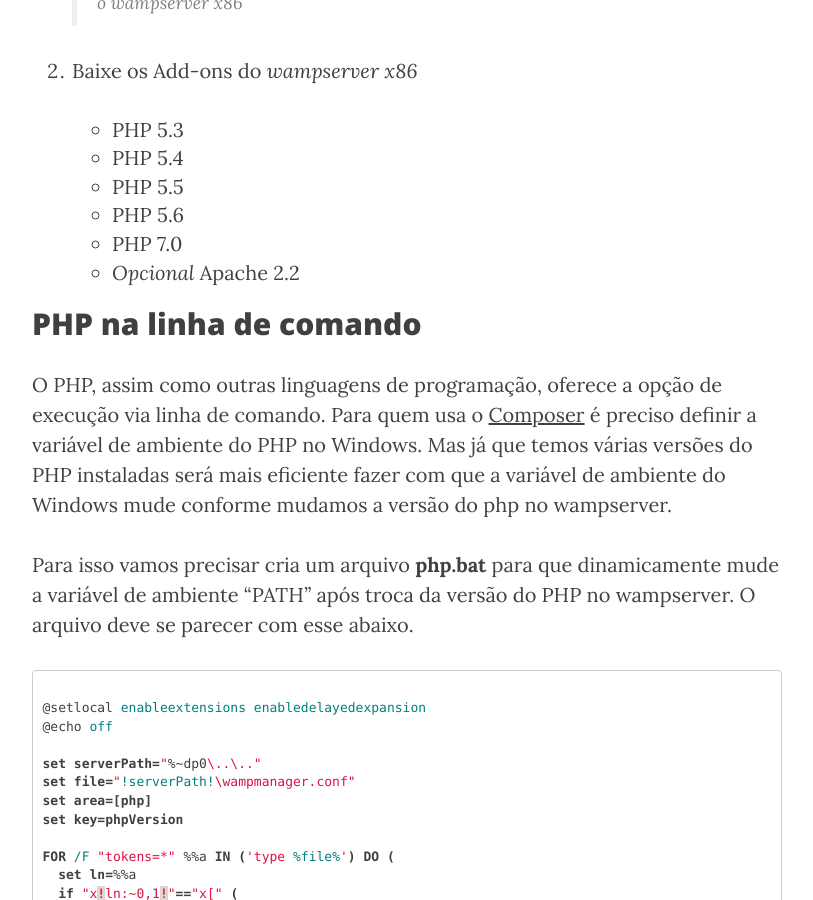
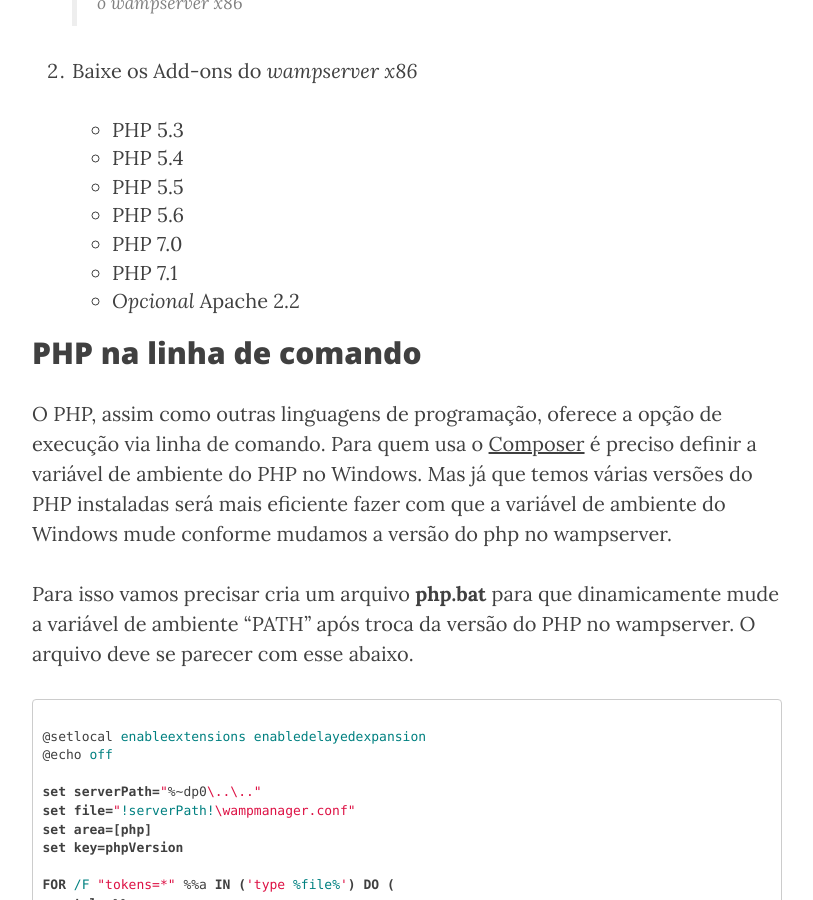
Before and after one commit to Rodrigo54/rodrigoalves.dev, a Jekyll site: the page built from _posts/2015-12-07-varias-versoes-do-php-no-wampserver.md, in a window 1280 px wide and 900 px high, scrolled down 1767 px. Shown: the whole window, without its empty margins (233-1046 px from the left). Built offline with Jekyll 4.4.1, drawn with Linux system fonts in a browser that asks for light colours; Markdown is read by kramdown in place of the engine named in the settings; comment, search, counter and statistics services are not loaded.

Commit message:
fazendo tudo de novo

```diff
--- a/_posts/2015-12-07-varias-versoes-do-php-no-wampserver.md
+++ b/_posts/2015-12-07-varias-versoes-do-php-no-wampserver.md
@@ -38,12 +38,12 @@
 
 Existem dois modos de adicionar versões do PHP no wampserver.
 Uma das maneiras é a manual que pode ser conferida
-[aqui nesse artigo](http://blog.rodrigoalves.me/atualizando-a-versao-do-php-no-wampserver/).
+[aqui nesse artigo]({{ site.baseurl }}/atualizando-a-versao-do-php-no-wampserver/).
 E a outra é utilizando os add-ons do próprio wampserver.
 Nesse artigo, vou mostrar como adicionar uma nova versão do PHP utilizando
 os add-ons do wampserver 3.0.
 
-1.  Instale o wampserver 3.0 no [sourceforge](http://sourceforge.net/projects/wampserver/files/WampServer%203/WampServer%203.0.0/wampserver3_x86_apache2.4.17_mysql5.7.9_php5.6.15.exe/download)
+1.  Instale o wampserver 3.0 no [sourceforge](https://sourceforge.net/projects/wampserver/files/latest/download)
 
     > É importante notar que apenas as versões do PHP 5.5 e superiores
     > dão suporte 64 bits por isso para instalar versões como o
@@ -53,9 +53,10 @@
     * [PHP 5.3](http://sourceforge.net/projects/wampserver/files/WampServer%203/WampServer%203.0.0/Addons/wampserver3_x86_addon_php5.3.29.exe/download)
     * [PHP 5.4](http://sourceforge.net/projects/wampserver/files/WampServer%203/WampServer%203.0.0/Addons/wampserver3_x86_addon_php5.4.45.exe/download)
     * [PHP 5.5](http://sourceforge.net/projects/wampserver/files/WampServer%203/WampServer%203.0.0/Addons/wampserver3_x86_addon_php5.5.30.exe/download)
-    * [PHP 5.6](http://aviatechno.net/files/wampserver/wampserver3_x86_addon_php5.6.16.exe)
-    * [PHP 7.0](http://aviatechno.net/files/wampserver/wampserver3_x86_addon_php7.0.0.exe)
-    * *Opcional* [Apache 2.2](http://aviatechno.net/files/wampserver/wampserver3_x86_addon_apache2.2.31.exe)
+    * [PHP 5.6](https://sourceforge.net/projects/wampserver/files/WampServer%203/WampServer%203.0.0/Addons/Php/wampserver3_x86_addon_php5.6.27.exe/download)
+    * [PHP 7.0](https://sourceforge.net/projects/wampserver/files/WampServer%203/WampServer%203.0.0/Addons/Php/wampserver3_x86_addon_php7.0.13.exe/download)
+    * [PHP 7.1](https://sourceforge.net/projects/wampserver/files/WampServer%203/WampServer%203.0.0/Addons/Php/wampserver3_x86_addon_php7.1.0.exe/download)
+    * *Opcional* [Apache 2.2](https://sourceforge.net/projects/wampserver/files/WampServer%203/WampServer%203.0.0/Addons/Apache/wampserver3_x86_addon_apache2.2.31.exe/download)
 
 ## PHP na linha de comando
 
--- a/js/clean-blog.js
+++ b/js/clean-blog.js
@@ -11,7 +11,7 @@
 
 // add target="_blank" em links externos
 $(function() {
-    $('a[href^="http"]').not('a[href*=rodrigom]').attr('target','_blank');
+    $('a[href^="http://"], a[href^="https://"]').not('a[href*=rodrigom]').attr('target','_blank');
 });
 
 // Contact Form Scripts
```
Also changed, not shown: .travis.yml, README.md, js/clean-blog.min.js.
